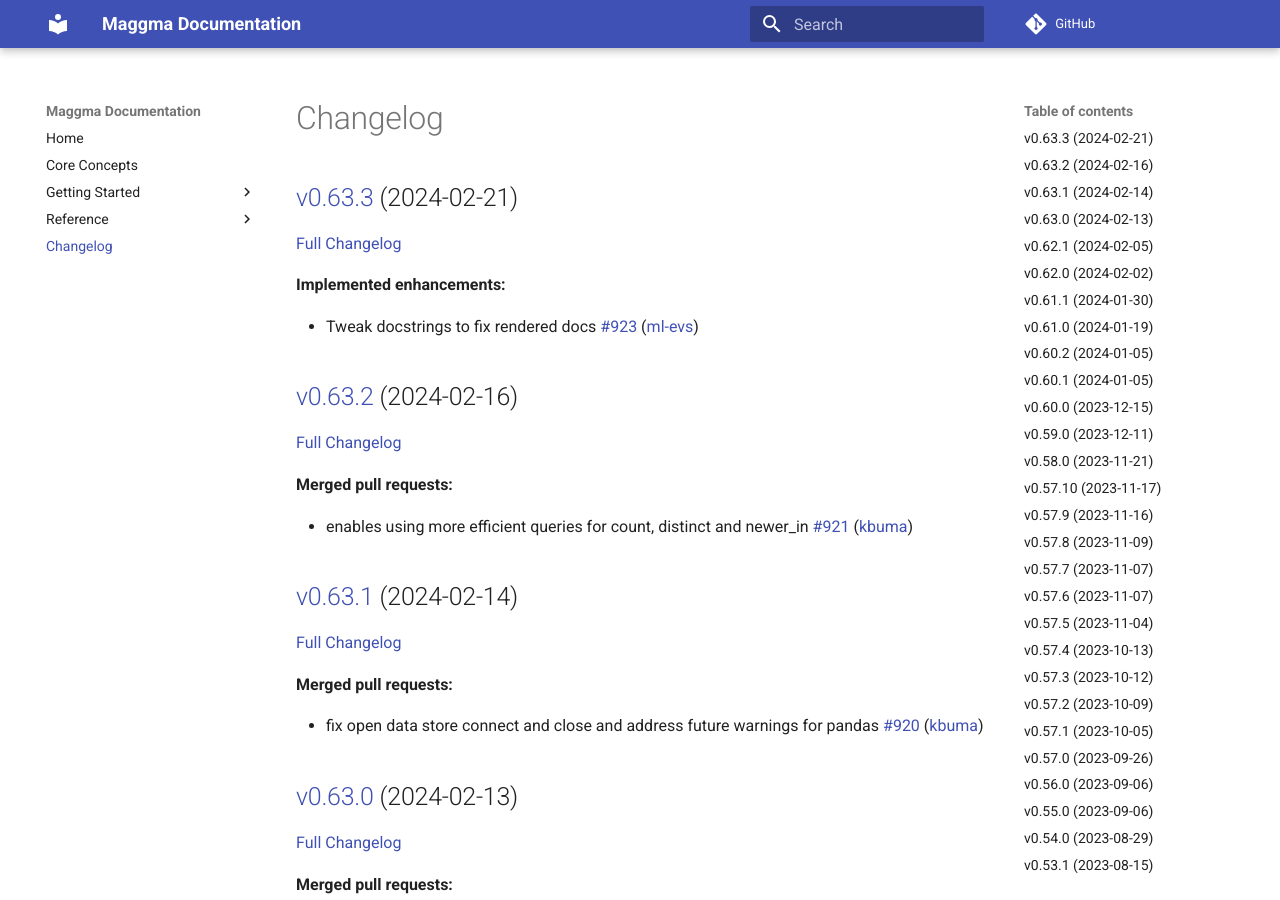
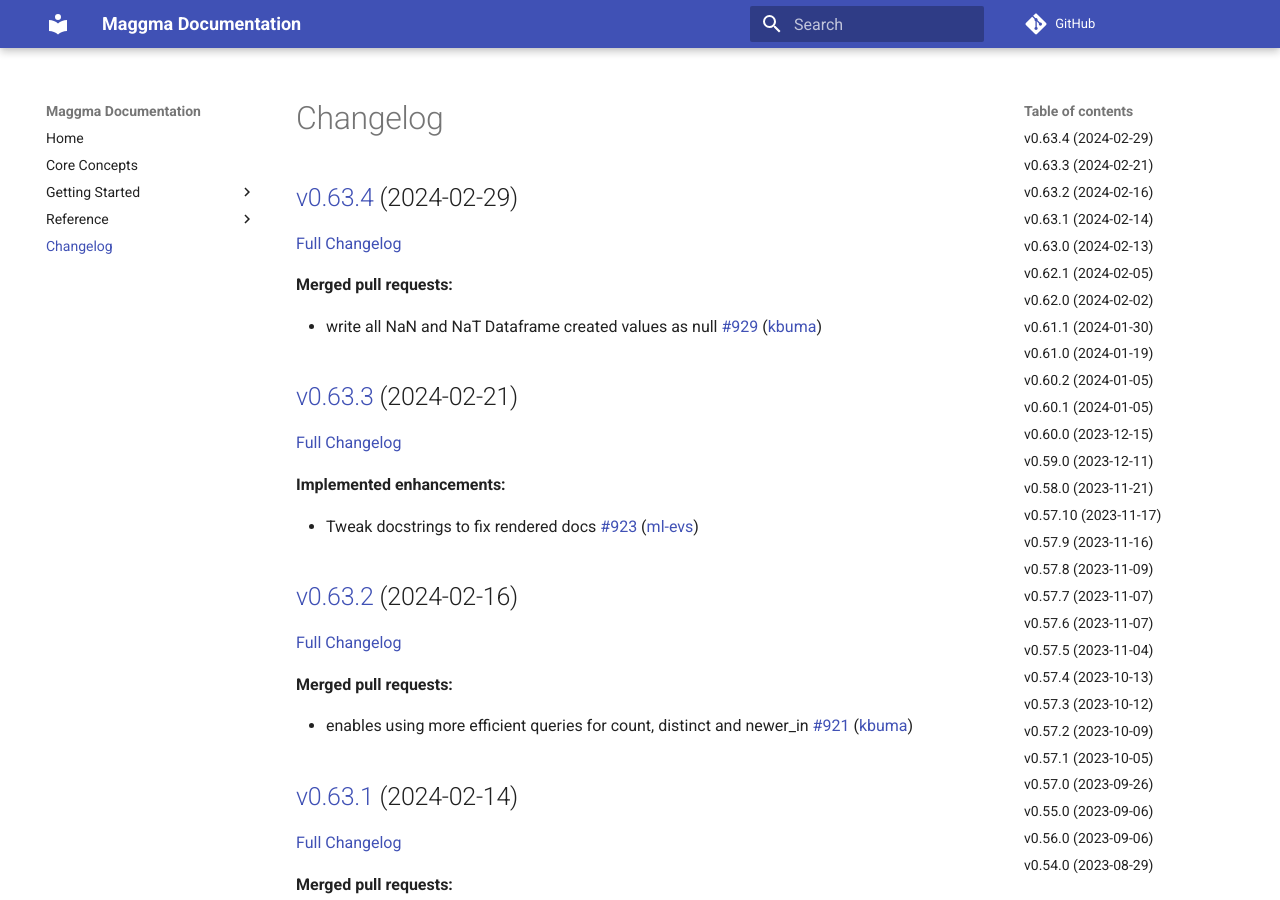
Before and after one commit to materialsproject/maggma, an MkDocs documentation site: the page built from docs/CHANGELOG.md, in a window 1280 px wide and 900 px high. Built offline with MkDocs 1.6.1 and Material for MkDocs 9.7.7, drawn with Linux system fonts in a browser that asks for light colours; comment, search, counter and statistics services are not loaded; some of the changed text lies outside the part shown.

Commit message:
Updated CHANGELOG.md

```diff
--- a/docs/CHANGELOG.md
+++ b/docs/CHANGELOG.md
@@ -1,4 +1,12 @@
 # Changelog
+
+## [v0.63.4](https://github.com/materialsproject/maggma/tree/v0.63.4) (2024-02-29)
+
+[Full Changelog](https://github.com/materialsproject/maggma/compare/v0.63.3...v0.63.4)
+
+**Merged pull requests:**
+
+- write all NaN and NaT Dataframe created values as null [\#929](https://github.com/materialsproject/maggma/pull/929) ([kbuma](https://github.com/kbuma))
 
 ## [v0.63.3](https://github.com/materialsproject/maggma/tree/v0.63.3) (2024-02-21)
 
@@ -210,7 +218,7 @@
 
 ## [v0.57.0](https://github.com/materialsproject/maggma/tree/v0.57.0) (2023-09-26)
 
-[Full Changelog](https://github.com/materialsproject/maggma/compare/v0.56.0...v0.57.0)
+[Full Changelog](https://github.com/materialsproject/maggma/compare/v0.55.0...v0.57.0)
 
 **Merged pull requests:**
 
@@ -220,13 +228,13 @@
 - Automated dependency upgrades [\#860](https://github.com/materialsproject/maggma/pull/860) ([github-actions[bot]](https://github.com/apps/github-actions))
 - Update @arosen93 to @Andrew-S-Rosen [\#859](https://github.com/materialsproject/maggma/pull/859) ([Andrew-S-Rosen](https://github.com/Andrew-S-Rosen))
 
+## [v0.55.0](https://github.com/materialsproject/maggma/tree/v0.55.0) (2023-09-06)
+
+[Full Changelog](https://github.com/materialsproject/maggma/compare/v0.56.0...v0.55.0)
+
 ## [v0.56.0](https://github.com/materialsproject/maggma/tree/v0.56.0) (2023-09-06)
 
-[Full Changelog](https://github.com/materialsproject/maggma/compare/v0.55.0...v0.56.0)
-
-## [v0.55.0](https://github.com/materialsproject/maggma/tree/v0.55.0) (2023-09-06)
-
-[Full Changelog](https://github.com/materialsproject/maggma/compare/v0.54.0...v0.55.0)
+[Full Changelog](https://github.com/materialsproject/maggma/compare/v0.54.0...v0.56.0)
 
 **Closed issues:**
 
@@ -317,7 +325,7 @@
 
 ## [v0.51.22](https://github.com/materialsproject/maggma/tree/v0.51.22) (2023-07-21)
 
-[Full Changelog](https://github.com/materialsproject/maggma/compare/v0.51.21...v0.51.22)
+[Full Changelog](https://github.com/materialsproject/maggma/compare/v0.51.20...v0.51.22)
 
 **Closed issues:**
 
@@ -327,13 +335,13 @@
 
 - misc. MontyStore improvements [\#827](https://github.com/materialsproject/maggma/pull/827) ([rkingsbury](https://github.com/rkingsbury))
 
+## [v0.51.20](https://github.com/materialsproject/maggma/tree/v0.51.20) (2023-07-11)
+
+[Full Changelog](https://github.com/materialsproject/maggma/compare/v0.51.21...v0.51.20)
+
 ## [v0.51.21](https://github.com/materialsproject/maggma/tree/v0.51.21) (2023-07-11)
 
-[Full Changelog](https://github.com/materialsproject/maggma/compare/v0.51.20...v0.51.21)
-
-## [v0.51.20](https://github.com/materialsproject/maggma/tree/v0.51.20) (2023-07-11)
-
-[Full Changelog](https://github.com/materialsproject/maggma/compare/v0.51.19...v0.51.20)
+[Full Changelog](https://github.com/materialsproject/maggma/compare/v0.51.19...v0.51.21)
 
 **Merged pull requests:**
 
@@ -397,15 +405,15 @@
 
 ## [v0.51.12](https://github.com/materialsproject/maggma/tree/v0.51.12) (2023-06-27)
 
-[Full Changelog](https://github.com/materialsproject/maggma/compare/v0.51.10...v0.51.12)
+[Full Changelog](https://github.com/materialsproject/maggma/compare/v0.51.11...v0.51.12)
+
+## [v0.51.11](https://github.com/materialsproject/maggma/tree/v0.51.11) (2023-06-27)
+
+[Full Changelog](https://github.com/materialsproject/maggma/compare/v0.51.10...v0.51.11)
 
 ## [v0.51.10](https://github.com/materialsproject/maggma/tree/v0.51.10) (2023-06-27)
 
-[Full Changelog](https://github.com/materialsproject/maggma/compare/v0.51.11...v0.51.10)
-
-## [v0.51.11](https://github.com/materialsproject/maggma/tree/v0.51.11) (2023-06-27)
-
-[Full Changelog](https://github.com/materialsproject/maggma/compare/v0.51.9...v0.51.11)
+[Full Changelog](https://github.com/materialsproject/maggma/compare/v0.51.9...v0.51.10)
 
 **Merged pull requests:**
 
@@ -467,19 +475,19 @@
 
 ## [v0.51.4](https://github.com/materialsproject/maggma/tree/v0.51.4) (2023-06-02)
 
-[Full Changelog](https://github.com/materialsproject/maggma/compare/v0.51.2...v0.51.4)
+[Full Changelog](https://github.com/materialsproject/maggma/compare/v0.51.3...v0.51.4)
 
 **Merged pull requests:**
 
 - modify JSONStore file creation [\#792](https://github.com/materialsproject/maggma/pull/792) ([gpetretto](https://github.com/gpetretto))
 
+## [v0.51.3](https://github.com/materialsproject/maggma/tree/v0.51.3) (2023-05-29)
+
+[Full Changelog](https://github.com/materialsproject/maggma/compare/v0.51.2...v0.51.3)
+
 ## [v0.51.2](https://github.com/materialsproject/maggma/tree/v0.51.2) (2023-05-29)
 
-[Full Changelog](https://github.com/materialsproject/maggma/compare/v0.51.3...v0.51.2)
-
-## [v0.51.3](https://github.com/materialsproject/maggma/tree/v0.51.3) (2023-05-29)
-
-[Full Changelog](https://github.com/materialsproject/maggma/compare/v0.51.1...v0.51.3)
+[Full Changelog](https://github.com/materialsproject/maggma/compare/v0.51.1...v0.51.2)
 
 **Merged pull requests:**
 
@@ -616,19 +624,19 @@
 
 ## [v0.49.9](https://github.com/materialsproject/maggma/tree/v0.49.9) (2022-11-01)
 
-[Full Changelog](https://github.com/materialsproject/maggma/compare/v0.49.7...v0.49.9)
+[Full Changelog](https://github.com/materialsproject/maggma/compare/v0.49.8...v0.49.9)
 
 **Merged pull requests:**
 
 - Parse datetime with dateutil [\#741](https://github.com/materialsproject/maggma/pull/741) ([munrojm](https://github.com/munrojm))
 
+## [v0.49.8](https://github.com/materialsproject/maggma/tree/v0.49.8) (2022-10-25)
+
+[Full Changelog](https://github.com/materialsproject/maggma/compare/v0.49.7...v0.49.8)
+
 ## [v0.49.7](https://github.com/materialsproject/maggma/tree/v0.49.7) (2022-10-25)
 
-[Full Changelog](https://github.com/materialsproject/maggma/compare/v0.49.8...v0.49.7)
-
-## [v0.49.8](https://github.com/materialsproject/maggma/tree/v0.49.8) (2022-10-25)
-
-[Full Changelog](https://github.com/materialsproject/maggma/compare/v0.49.6...v0.49.8)
+[Full Changelog](https://github.com/materialsproject/maggma/compare/v0.49.6...v0.49.7)
 
 **Merged pull requests:**
 
@@ -845,15 +853,15 @@
 
 ## [v0.44.0](https://github.com/materialsproject/maggma/tree/v0.44.0) (2022-03-07)
 
-[Full Changelog](https://github.com/materialsproject/maggma/compare/v0.42.0...v0.44.0)
+[Full Changelog](https://github.com/materialsproject/maggma/compare/v0.43.0...v0.44.0)
+
+## [v0.43.0](https://github.com/materialsproject/maggma/tree/v0.43.0) (2022-03-07)
+
+[Full Changelog](https://github.com/materialsproject/maggma/compare/v0.42.0...v0.43.0)
 
 ## [v0.42.0](https://github.com/materialsproject/maggma/tree/v0.42.0) (2022-03-07)
 
-[Full Changelog](https://github.com/materialsproject/maggma/compare/v0.43.0...v0.42.0)
-
-## [v0.43.0](https://github.com/materialsproject/maggma/tree/v0.43.0) (2022-03-07)
-
-[Full Changelog](https://github.com/materialsproject/maggma/compare/v0.41.1...v0.43.0)
+[Full Changelog](https://github.com/materialsproject/maggma/compare/v0.41.1...v0.42.0)
 
 **Merged pull requests:**
 
```
